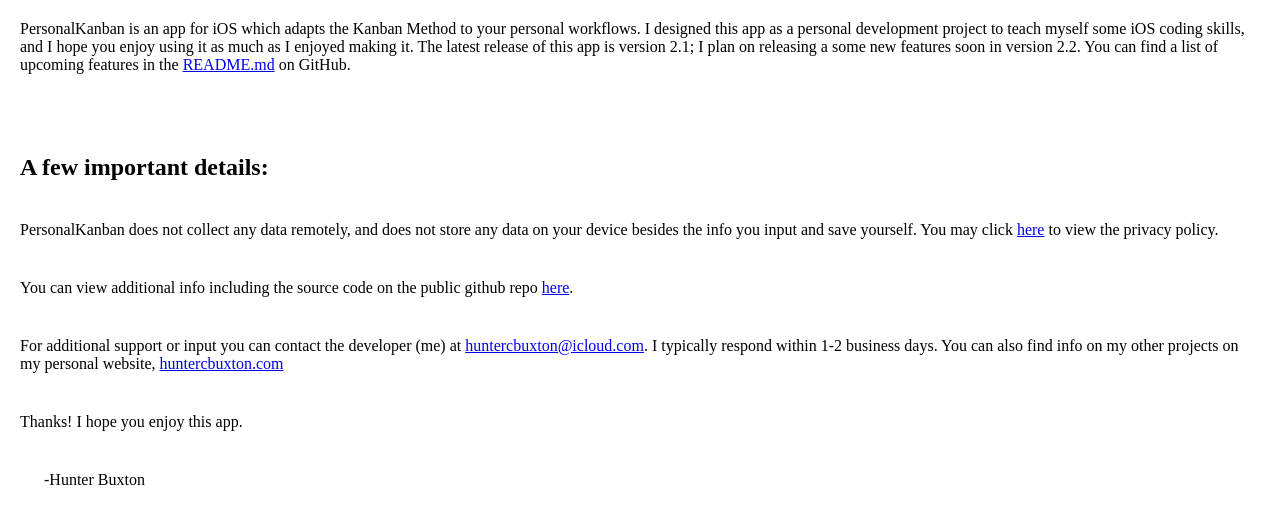
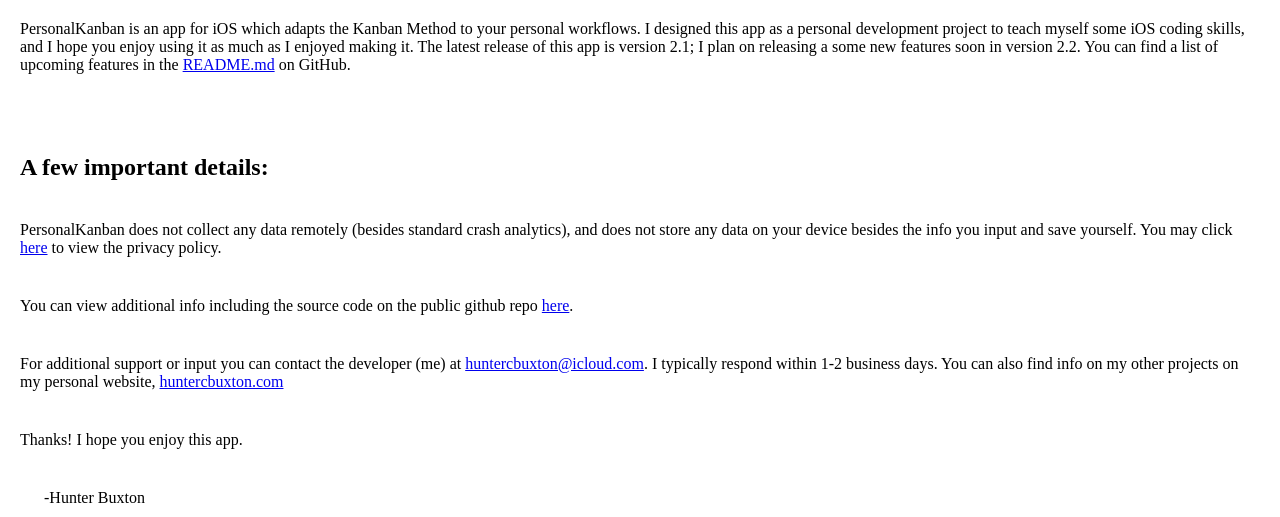
Before and after one commit to huntercbuxton/personalkanbanapp-website, a PHP site: page / in a window 1280 px wide. Shown: the part 70-587 px from the top of the page. Run offline with PHP 8.4, Linux system fonts and the light colour scheme; some web fonts are replaced.

Commit message:
change to index text reflecting addition of crashlytics

```diff
--- a/html/index.php
+++ b/html/index.php
@@ -35,7 +35,7 @@
 <section>
     <h2>A few important details:</h2>
 
-    <p>PersonalKanban does not collect any data remotely, and does not store any data on your device besides the info you input and save yourself. You may click <a href="/PrivacyPolicy.php">here</a> to view the privacy policy.</p>
+    <p>PersonalKanban does not collect any data remotely (besides standard crash analytics), and does not store any data on your device besides the info you input and save yourself. You may click <a href="/PrivacyPolicy.php">here</a> to view the privacy policy.</p>
     <p>You can view additional info including the source code on the public github repo <a href="https://github.com/huntercbuxton/PersonalKanbanApp">here</a>.</p>
     <p>For additional support or input you can contact the developer (me) at <a href = "mailto: huntercbuxton@icloud.com">huntercbuxton@icloud.com</a>.  I typically respond within 1-2 business days. You can also find info on my other projects on my personal website, <a href='http://huntercbuxton.com'>huntercbuxton.com</a></p>
     <p>Thanks! I hope you enjoy this app.</p>
```
